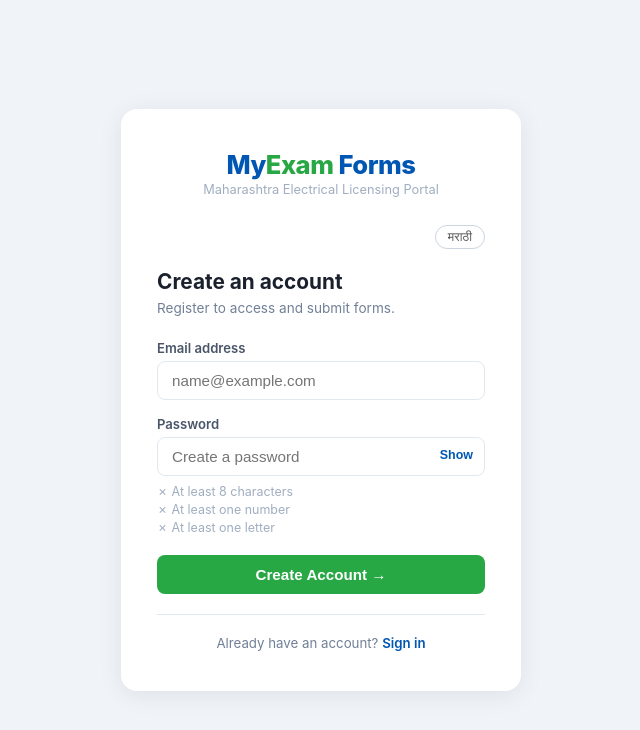
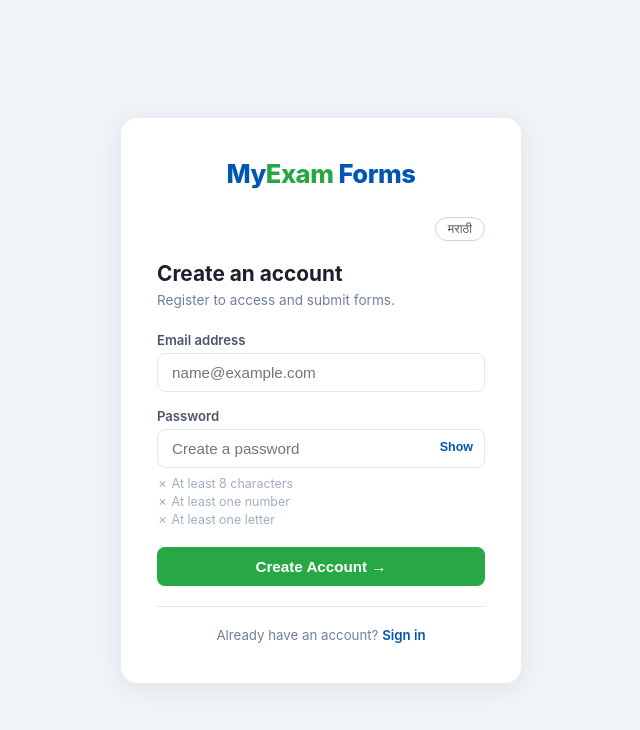
Before and after one commit to gitchinmayee/Exam-Form, a website with bundled scripts: page frontend/register.html in a window 1280 px wide. Shown: the whole page, without its empty margins (319-959 px from the left). Built offline with nearby package versions, Linux system fonts and the light colour scheme; a script that the page names is missing.

Commit message:
Remove subtitle from login/register brand

```diff
--- a/frontend/register.html
+++ b/frontend/register.html
@@ -139,7 +139,7 @@
 <div class="card">
   <div class="brand">
     <div class="brand-logo">My<span>Exam</span> Forms</div>
-    <div class="brand-sub">Maharashtra Electrical Licensing Portal</div>
+
   </div>
 
   <div class="lang-row">
```
Also changed, not shown: frontend/login.html (+1 -1 lines).
